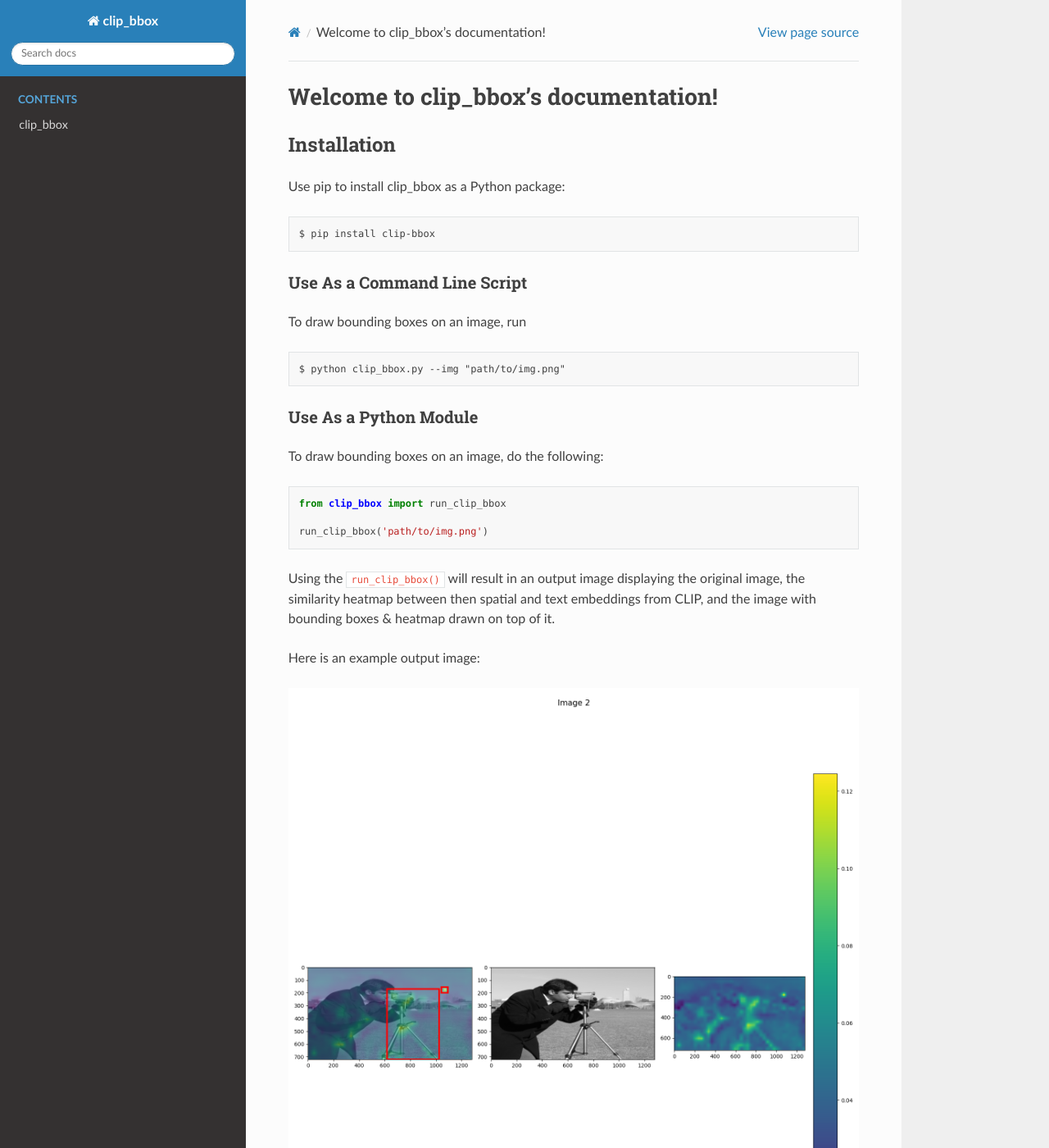
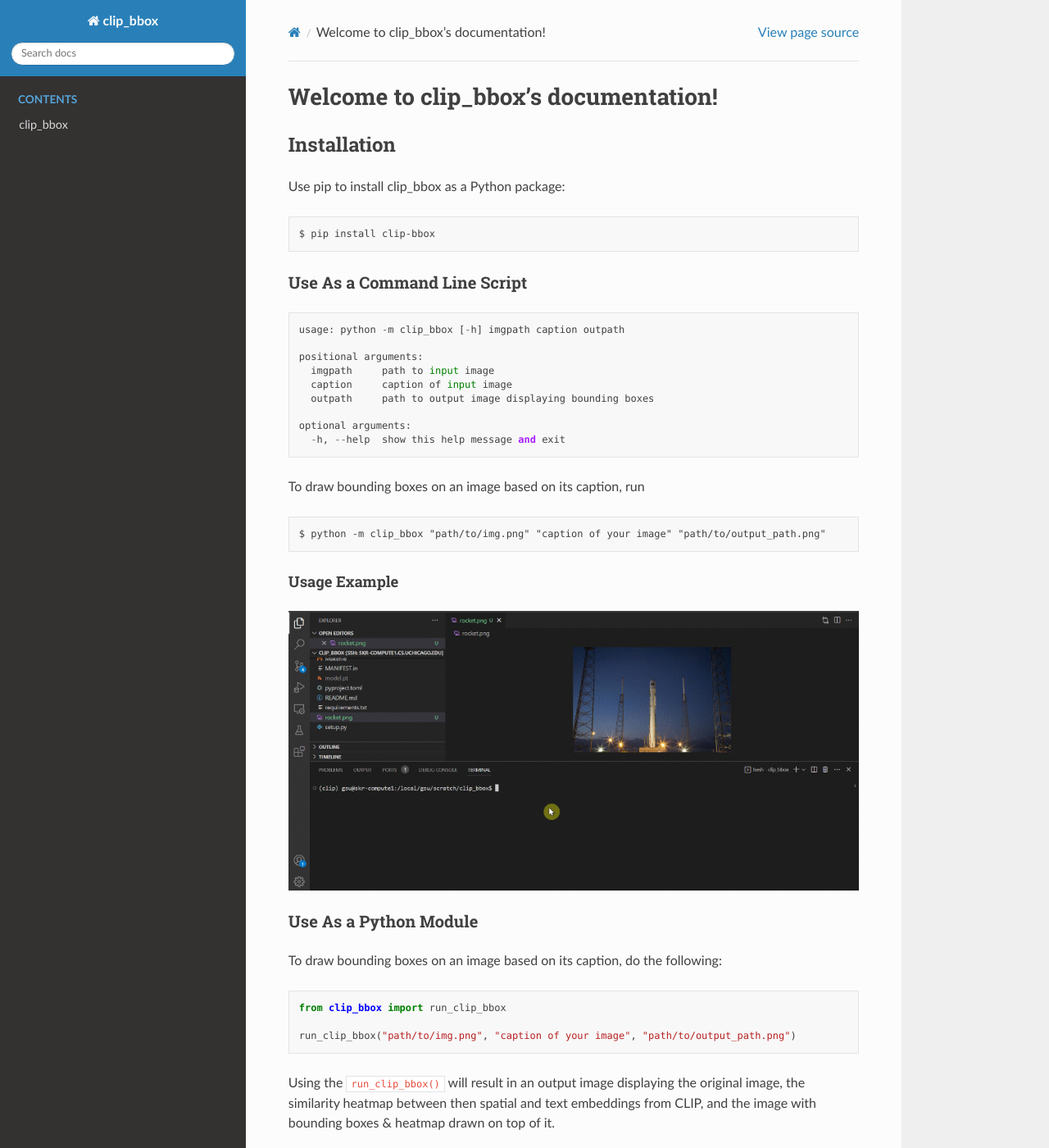
Before and after one commit to graceduansu/clip_bbox, a Sphinx documentation site: the page built from docs/source/index.md, in a window 1280 px wide and 1400 px high. Shown: the whole window at 82% size. Built offline with Sphinx 7.4.7 and the Read the Docs theme 2.0.0, drawn with Linux system fonts in a browser that asks for light colours; some of the changed text lies outside the part shown.

Commit message:
update docs (#23)

````diff
--- a/docs/requirements.txt
+++ b/docs/requirements.txt
@@ -3,4 +3,5 @@ sphinx_rtd_theme==1.1.1
 readthedocs-sphinx-search==0.1.1
 recommonmark
 clip-bbox==0.2.0
+tqdm
 # opencv-python
--- a/docs/source/index.md
+++ b/docs/source/index.md
@@ -8,18 +8,35 @@ Use pip to install clip_bbox as a Python package:
 
 ### Use As a Command Line Script
 
-To draw bounding boxes on an image, run
+```
+usage: python -m clip_bbox [-h] imgpath caption outpath
 
-    $ python clip_bbox.py --img "path/to/img.png"
+positional arguments:
+  imgpath     path to input image
+  caption     caption of input image
+  outpath     path to output image displaying bounding boxes
+
+optional arguments:
+  -h, --help  show this help message and exit
+```
+
+To draw bounding boxes on an image based on its caption, run
+
+    $ python -m clip_bbox "path/to/img.png" "caption of your image" "path/to/output_path.png"
+
+#### Usage Example
+```eval_rst
+.. image:: ../images/command_line_usage.gif
+```
 
 ### Use As a Python Module
 
-To draw bounding boxes on an image, do the following:
+To draw bounding boxes on an image based on its caption, do the following:
 
 ```python
 from clip_bbox import run_clip_bbox
 
-run_clip_bbox('path/to/img.png')
+run_clip_bbox("path/to/img.png", "caption of your image", "path/to/output_path.png")
 ```
 
 Using the `run_clip_bbox()` will result in an output image displaying the original image, the similarity heatmap between then spatial and text embeddings from CLIP, and the image with bounding boxes & heatmap drawn on top of it.
@@ -29,6 +46,19 @@ Here is an example output image:
 .. image:: ../images/example_output.png
 ```
 
+#### Usage Example
+
+```python
+from clip_bbox import run_clip_bbox
+
+run_clip_bbox("rocket.png", "a rocket standing on a launchpad", "result.png")
+```
+
+Result: Produces `result.png`, which displays the similarity heatmap and bounding boxes for an image of a rocket and its caption.
+```eval_rst
+.. image:: ../images/rocket_result.png
+```
+
 ```eval_rst
 .. toctree::
    :maxdepth: 4
````
Also changed, not shown: docs/images/command_line_usage.gif (added), docs/images/rocket_result.png (added), 2 other files.
